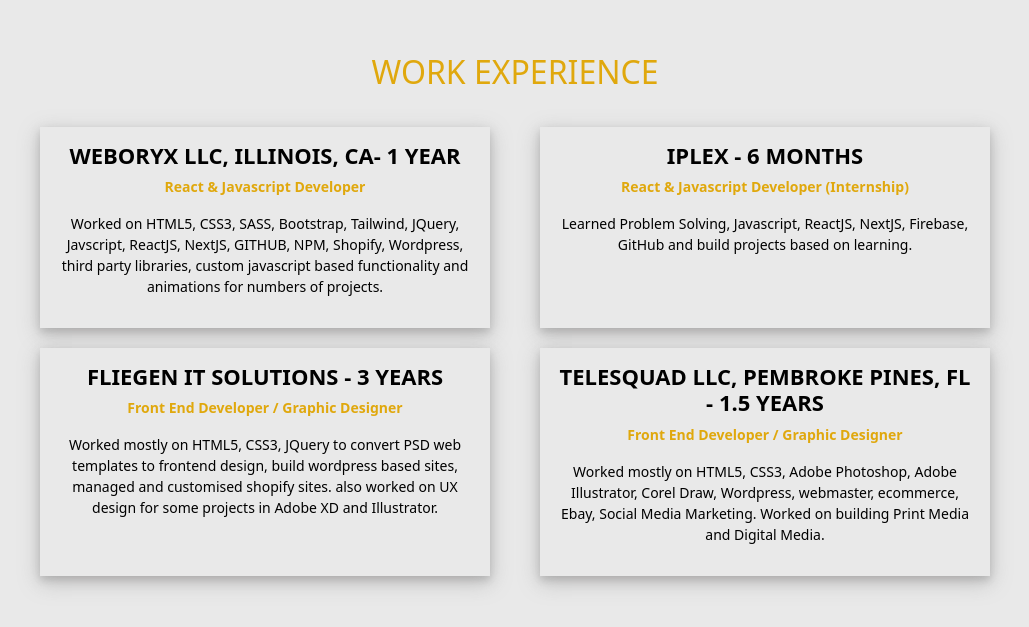
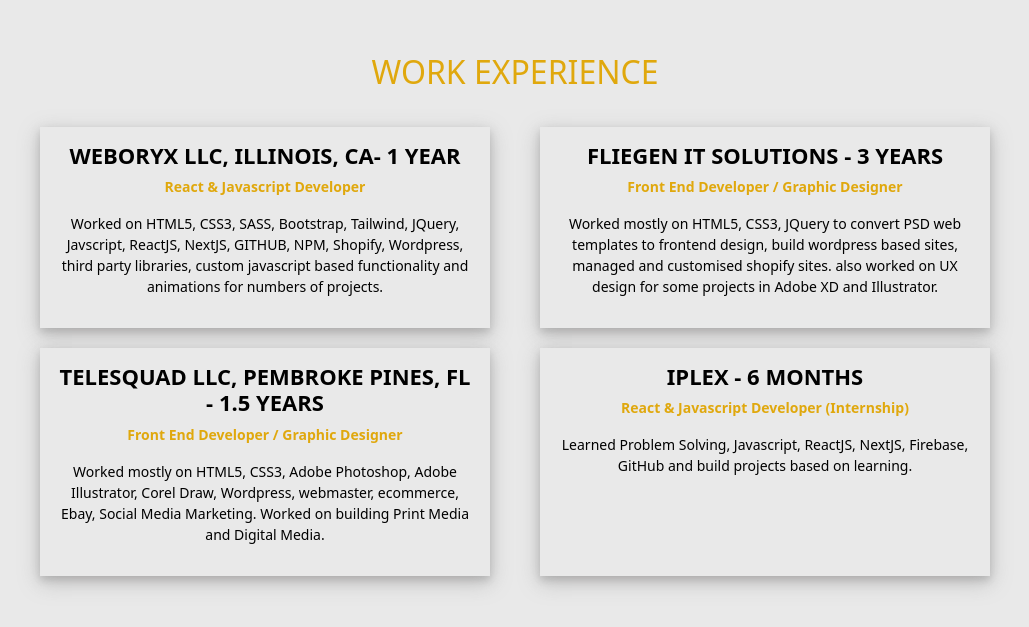
Before and after one commit to hannankhan560/myresume, a React (Create React App) app: page /resume-light in a window 1280 px wide. Shown: the part 3293-3920 px from the top of the page, without its empty margins (125-1154 px from the left). Built offline with nearby package versions, Linux system fonts and the light colour scheme.

Commit message:
skills space remove

```diff
--- a/src/components/Experience.js
+++ b/src/components/Experience.js
@@ -17,15 +17,7 @@
                                 based functionality and animations for numbers of projects.</p>
                         </div>
                         </div>
-                        <div className='experience'>
-                            <div className='experience-content'>
-                            <h2>Iplex - 6 Months</h2>
-                            <p className='experience-corp'>React & Javascript Developer (Internship)</p>
-                            {/* <h2>React & Javascript Developer (Internship)</h2> */}
-                            {/* <p className='experience-corp'>Iplex - 6 Months</p> */}
-                            <p>Learned Problem Solving, Javascript, ReactJS, NextJS, Firebase, GitHub and build projects based on learning. </p>
-                        </div>
-                        </div>
+
                         <div className='experience'>
                             <div className='experience-content'>
                             <h2>Fliegen IT Solutions - 3 years</h2>
@@ -49,6 +41,15 @@
                                 Worked on building Print Media and Digital Media.</p>
                         </div>
                         </div>
+                        <div className='experience'>
+                            <div className='experience-content'>
+                            <h2>Iplex - 6 Months</h2>
+                            <p className='experience-corp'>React & Javascript Developer (Internship)</p>
+                            {/* <h2>React & Javascript Developer (Internship)</h2> */}
+                            {/* <p className='experience-corp'>Iplex - 6 Months</p> */}
+                            <p>Learned Problem Solving, Javascript, ReactJS, NextJS, Firebase, GitHub and build projects based on learning. </p>
+                            </div>
+                        </div>
                 </div>
             </div>
         </section>
```
